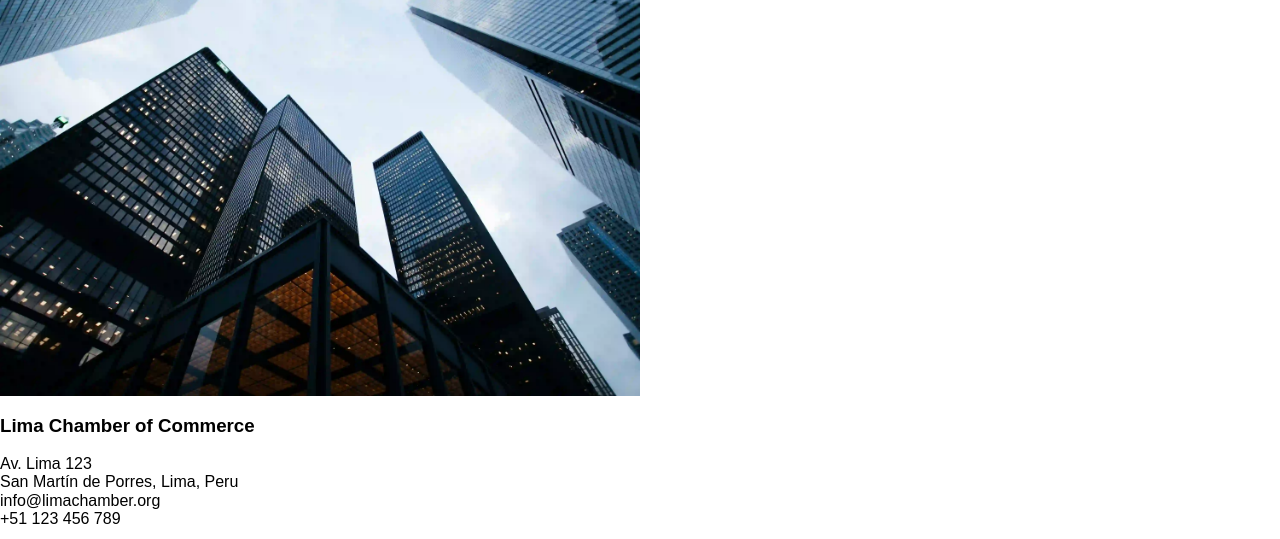
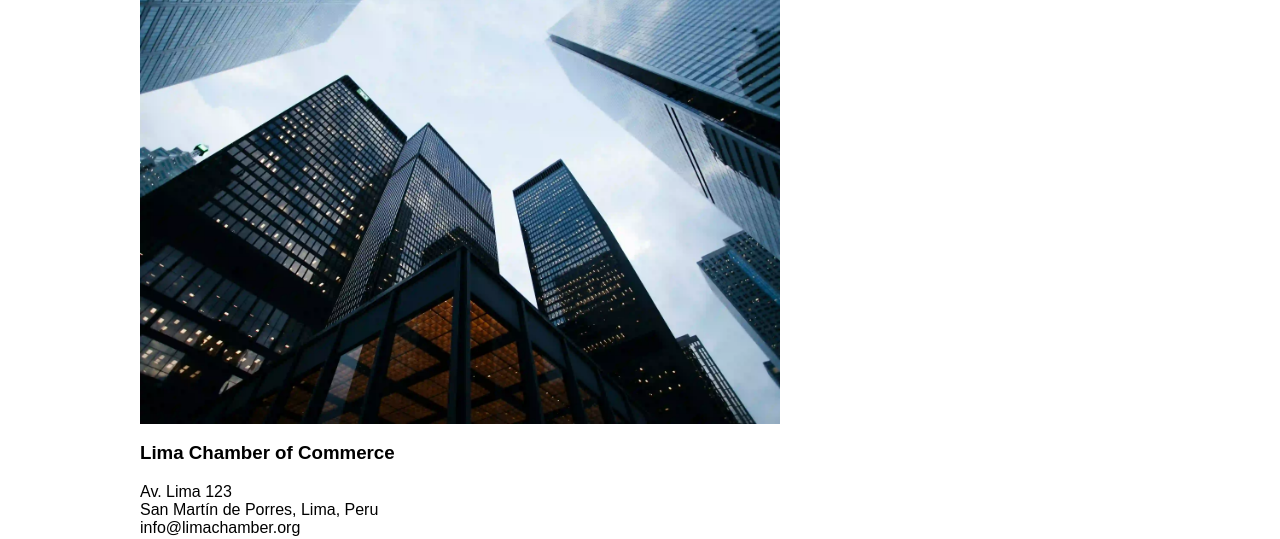
Before and after one commit to JoselynRodriguez/wdd231, a plain HTML site: page chamber/index.html in a window 1280 px wide. Shown: the part 110-649 px from the top of the page. Drawn offline with Linux system fonts and the light colour scheme; a web font is replaced by a local one.

Commit message:
include homelarge style

```diff
--- a/chamber/index.html
+++ b/chamber/index.html
@@ -15,7 +15,7 @@
     <link href="https://fonts.googleapis.com/css2?family=Montserrat:wght@100&family=Playwrite+AU+QLD:wght@100..400&family=Roboto&family=Ubuntu:wght@400;500;700&display=swap" rel="stylesheet">
     <link rel="stylesheet" href="styles/normalize.css">
     <link rel="stylesheet" href="styles/home.css">
-    <link rel="stylesheet" href="styles/.css">
+    <link rel="stylesheet" href="styles/homelarge.css">
     <link rel="icon" href="favicon.ico">
     <script src="scripts/directory.js" defer></script>
 </head>
```
